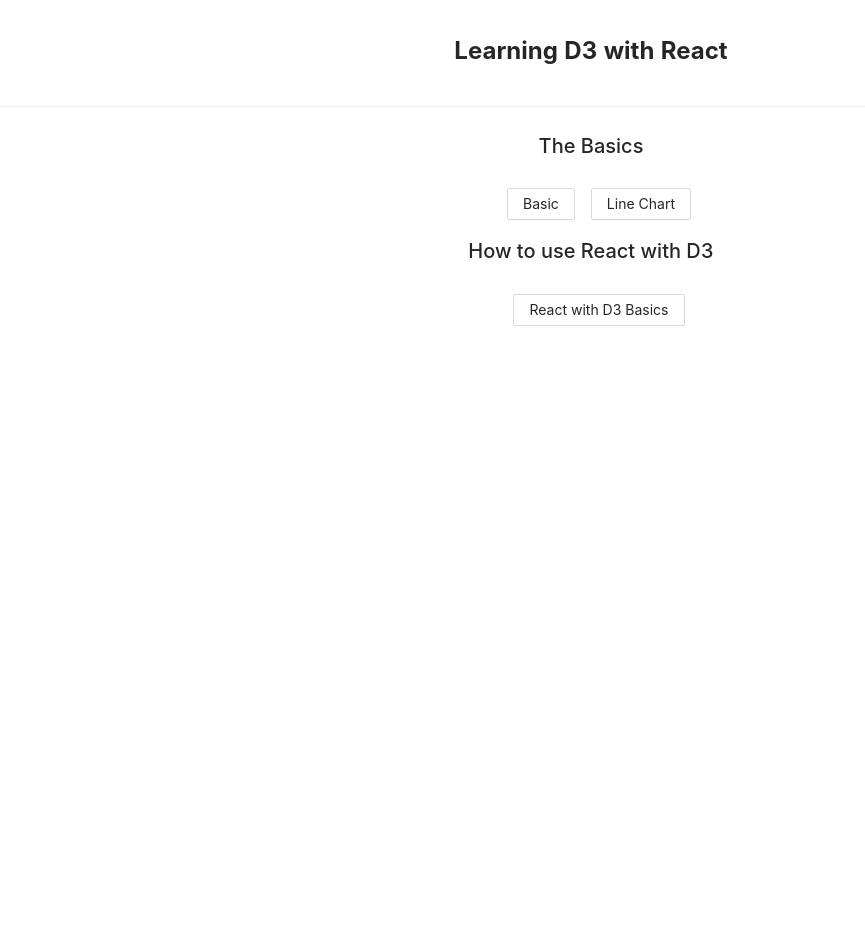
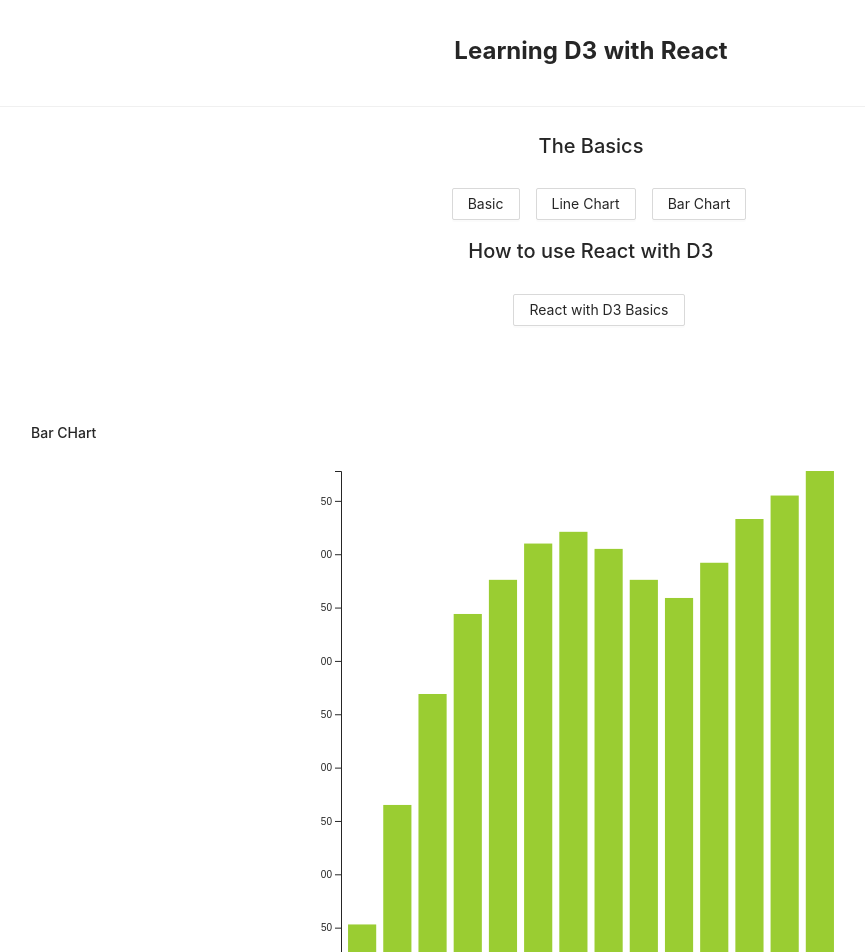
Before and after one commit to juajang/react-d3, a React (Create React App) app: page /bar-chart in a window 1280 px wide. Shown: the top 952 px of the page, without its empty margins (49-914 px from the left). Before the commit the page ends 832 px from the top, so only its background shows below. Built offline with nearby package versions, Linux system fonts and the light colour scheme.

Commit message:
add BarChart

```diff
--- a/src/App.jsx
+++ b/src/App.jsx
@@ -5,7 +5,7 @@ import 'antd/dist/antd.css';
 import "./index.css";
 
 // data
-import { lineData } from "./data/LineData";
+import { lineData } from "./data/lineData";
 
 // components
 import Basic from "./pages/Basic";
@@ -14,6 +14,7 @@ import LineChart from "./pages/LineChartJs";
 import Basics from './pages/tutorials/Basics';
 import CurvedLineChart from './pages/tutorials/CurvedLineChart';
 import ReactWithD3Basic from './pages/ReactWithD3Basic';
+import BarChart from './pages/BarChart';
 
 function App() {
   return (
@@ -22,21 +23,14 @@ function App() {
         <Header/>
         <main>
           <Switch>
-            <Route path="/basic">
-              <Basic/>
-            </Route>
+            <Route path="/basic" component={Basic}/>
             <Route path="/line-chart">
               <LineChart height={400} values={lineData}/>
             </Route>
-            <Route path="/basics">
-              <Basics/>
-            </Route>
-            <Route path="/curved-line-chart">
-              <CurvedLineChart/>
-            </Route>
-            <Route path="/react-with-d3">
-              <ReactWithD3Basic/>
-            </Route>
+            <Route path="/bar-chart" component={BarChart}/>
+            <Route path="/basics" component={Basics}/>
+            <Route path="/curved-line-chart" component={CurvedLineChart}/>
+            <Route path="/react-with-d3" component={ReactWithD3Basic}/>
           </Switch>
         </main>
       </div>
--- a/src/components/common/Header.jsx
+++ b/src/components/common/Header.jsx
@@ -31,6 +31,7 @@ const Header = () => {
       <ButtonContainer>
         <LinkButton name="Basic" url="/basic"/>
         <LinkButton name="Line Chart" url="/line-chart"/>
+        <LinkButton name="Bar Chart" url="/bar-chart"/>
       </ButtonContainer>
       <h2> How to use React with D3 </h2>
     <ButtonContainer>
--- /dev/null
+++ b/src/pages/BarChart.jsx
@@ -0,0 +1,82 @@
+import React, { useEffect, useRef } from 'react';
+import * as d3 from "d3"
+import styled from "styled-components";
+import chartData from "../data/barData.csv";
+
+const Canvas = styled.div`
+  display: grid;
+  place-items: center;
+  rect {
+    fill: yellowgreen;
+    &:hover {
+      fill: green;
+      transition: all 0.2s;
+    }
+  }
+`;
+
+const BarChart = () => {
+  const ref = useRef();
+  const xAxisRef = useRef();
+  const yAxisRef = useRef();
+
+  const margin = {
+    top: 20, right: 20, bottom: 70, left: 20
+  }
+  const width = 540;
+  const height = 600;
+  const graphWidth = width - margin.left - margin.right;
+  const graphHeight = height - margin.top - margin.bottom;
+
+  useEffect(() => {
+   const createBarChart = async () => {
+     const data = await d3.csv(chartData);
+
+     const y = d3.scaleLinear()
+       .domain([0, d3.max(data, d => parseInt(d.value))])
+       .range([graphHeight, 0])
+
+     const x = d3.scaleBand()
+       .domain(data.map(d => d.date))
+       .range([0, 500])
+       .paddingInner(0.2)
+       .paddingOuter(0.2);
+
+     const svg = d3.select(ref.current);
+     svg
+       .selectAll(".bar-rect")
+       .data(data)
+       .join("rect")
+       .attr('class','bar-rect')
+       .attr('width', x.bandwidth)
+       .attr('height', d => graphHeight - y(parseInt(d.value)))
+       .attr('x', d => x(d.date))
+       .attr('y', d => y(d.value))
+
+     const xAxis = d3.axisBottom(x);
+     const yAxis = d3.axisLeft(y)
+       .ticks(10)
+
+     d3.select(xAxisRef.current).call(xAxis);
+     d3.select(yAxisRef.current).call(yAxis);
+   };
+
+   createBarChart();
+  }, [])
+
+  return (
+    <>
+      <h2> Bar CHart </h2>
+      <Canvas>
+        <svg width={width} height={height}>
+          <g ref={ref} width={graphWidth} height={graphHeight} transform={`translate(${margin.left}, ${margin.top})`}>
+            <g ref={xAxisRef} transform={`translate(0, ${graphHeight})`}/>
+            <g ref={yAxisRef}/>
+          </g>
+        </svg>
+      </Canvas>
+    </>
+  );
+};
+
+export default BarChart;
--- a/src/pages/LineChartJs.jsx
+++ b/src/pages/LineChartJs.jsx
@@ -27,7 +27,6 @@ const LineChart = (props) => {
       .defined(d => !isNaN(d.v)) // true, false
       .x(d => x(parseDate(d.d)))
       .y(d => y(d.v));
-
 
     const x = d3.scaleUtc()
       .domain(d3.extent(jsonData, d => parseDate(d.d)))
```
Also changed, not shown: src/data/barData.csv (added), src/data/lineData.js (renamed from src/data/LineData.js).
